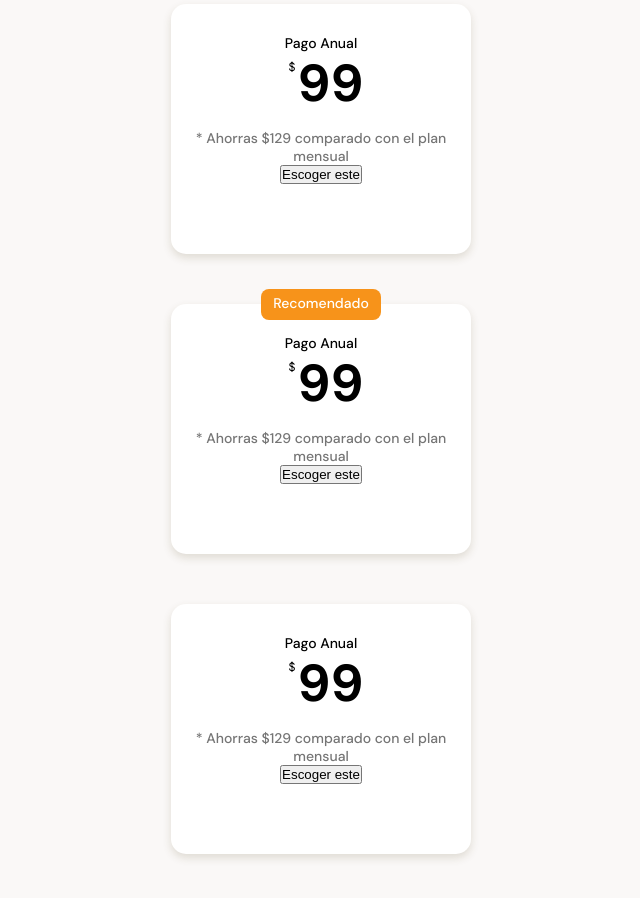
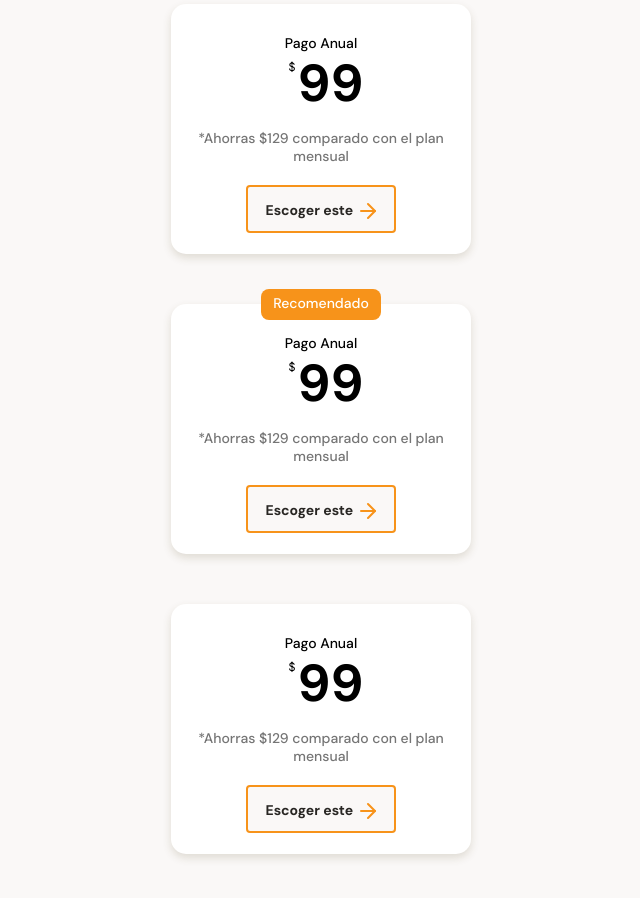
Before and after one commit to Tom4sBeltr4n/resp.-des.--mobile-first-layout, a plain HTML site: page index.html in a window 1280 px wide. Shown: the part 2920-3818 px from the top of the page, without its empty margins (319-959 px from the left). Drawn offline with Linux system fonts and the light colour scheme.

Commit message:
Class #26 finished

```diff
--- a/index.html
+++ b/index.html
@@ -130,8 +130,8 @@
             <div class="plan-info-container">
               <h3 class="plan-card--title">Pago Anual</h3>
               <p class="plan-card--price"><span>$</span> 99</p>
-              <p class="plan-card--saving">* Ahorras $129 comparado con el plan mensual</p>
-              <button class="plan-card--c-t-a">Escoger este <span></span></button>
+              <p class="plan-card--saving">*Ahorras $129 comparado con el plan mensual</p>
+              <button class="plan-card--call-to-action">Escoger este <span></span></button>
             </div>
           </article>
           <article class="plans-container--card recommended-card">
@@ -139,16 +139,16 @@
             <div class="plan-info-container">
               <h3 class="plan-card--title">Pago Anual</h3>
               <p class="plan-card--price"><span>$</span> 99</p>
-              <p class="plan-card--saving">* Ahorras $129 comparado con el plan mensual</p>
-              <button class="plan-card--c-t-a">Escoger este <span></span></button>
+              <p class="plan-card--saving">*Ahorras $129 comparado con el plan mensual</p>
+              <button class="plan-card--call-to-action">Escoger este <span></span></button>
             </div>
           </article>
           <article class="plans-container--card">
             <div class="plan-info-container">
               <h3 class="plan-card--title">Pago Anual</h3>
               <p class="plan-card--price"><span>$</span> 99</p>
-              <p class="plan-card--saving">* Ahorras $129 comparado con el plan mensual</p>
-              <button class="plan-card--c-t-a">Escoger este <span></span></button>
+              <p class="plan-card--saving">*Ahorras $129 comparado con el plan mensual</p>
+              <button class="plan-card--call-to-action">Escoger este <span></span></button>
             </div>
           </article>
         </section>
--- a/styles.css
+++ b/styles.css
@@ -557,4 +557,38 @@ main
   font-size: 1.4rem;
   color: #757575;
   font-weight: 500;
+  line-height: 1.8rem;
 }
+
+.plan-card--call-to-action
+{
+  /* caja */
+  width: 150px;
+  height: 48px;
+  margin-top: 20px;
+  border-width: 2px;
+  /* tipografía */
+  font-size: 1.4rem;
+  font-weight: bold;
+  line-height: 1.8rem;
+  color: var(--black);
+  font-family: 'DM Sans', sans-serif;
+  /* visual */
+  background-color: var(--off-white);
+  border-style: solid;
+  border-color: var(--bitcoin-orange);
+  border-radius: 4px;
+}
+
+.plan-card--call-to-action span
+{
+  /* posición */
+  display: inline-block;
+  vertical-align: text-bottom;
+  /* caja */
+  width: 20px;
+  height: 20px;
+  /* visual */
+  background-image: url('./assets/imgs/arrow-right\ 1.svg');
+  background-repeat: no-repeat;
+}
```
